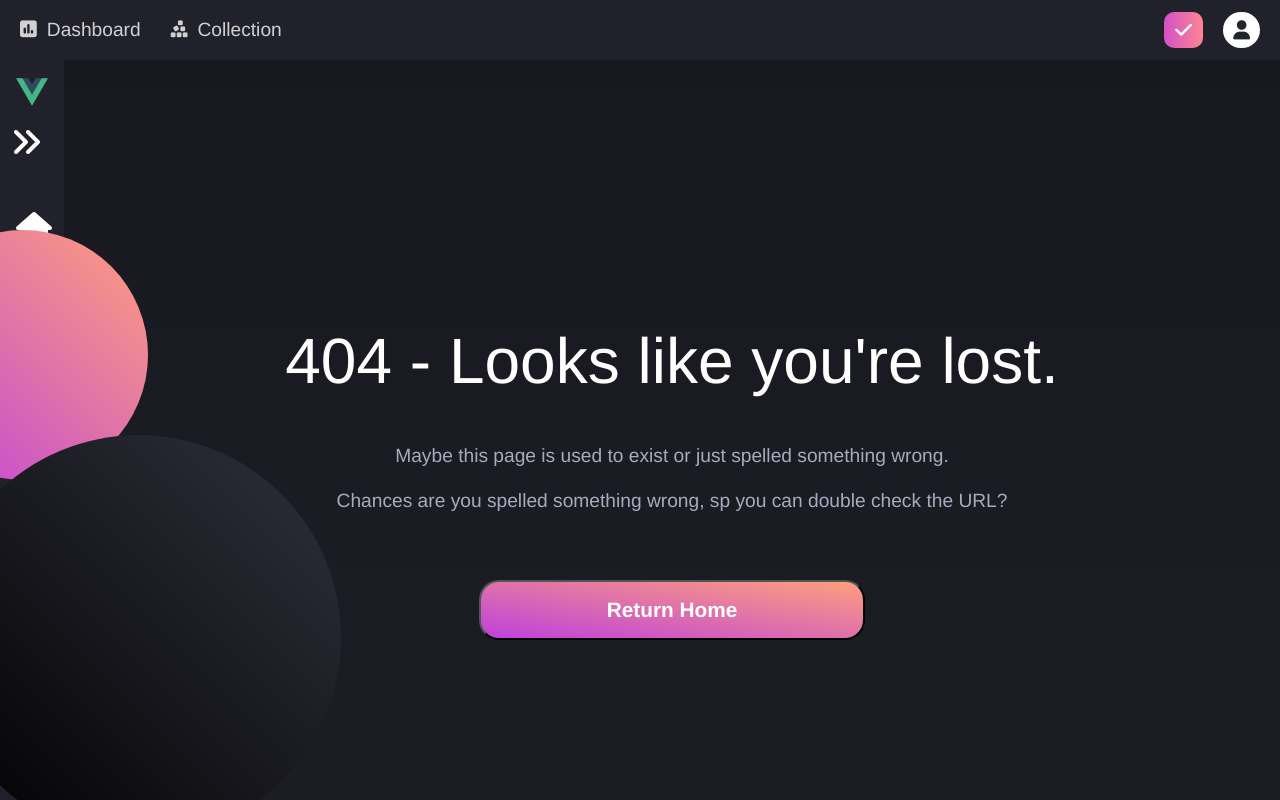
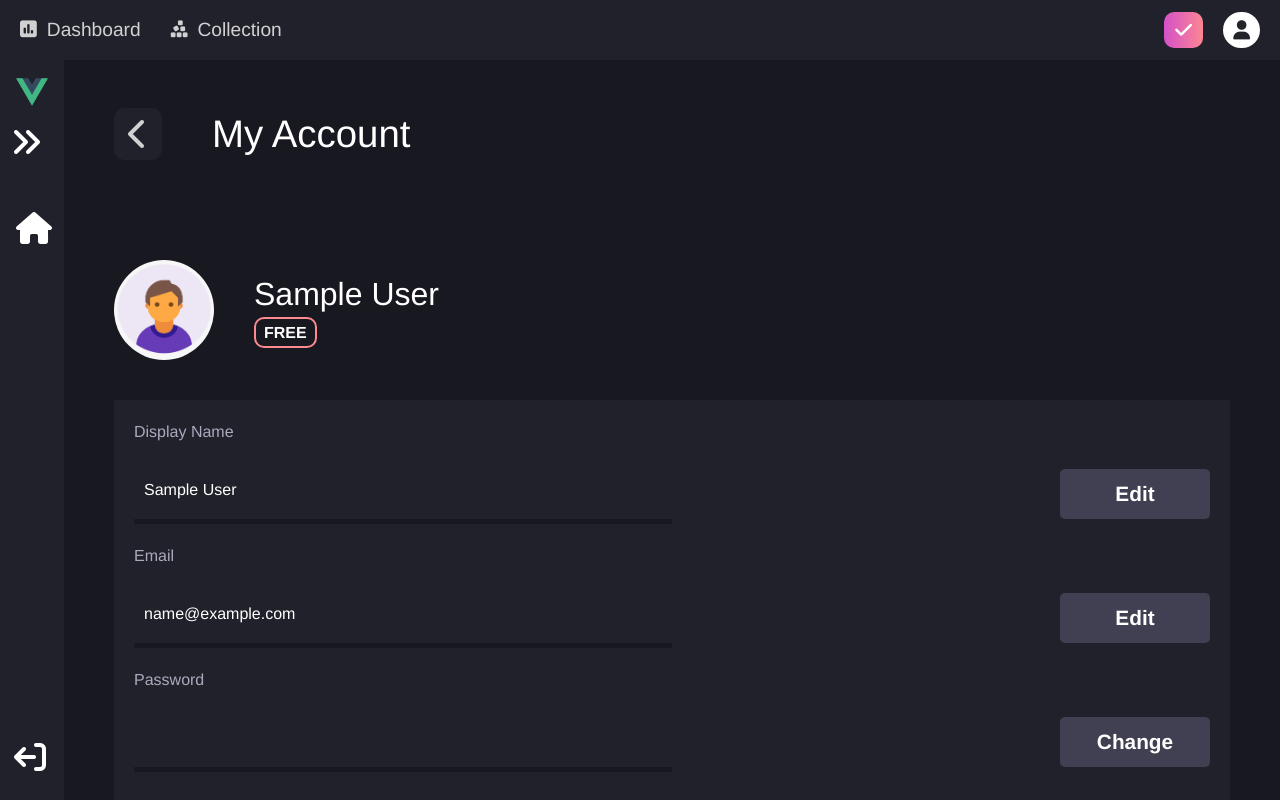
Before and after one commit to imohamedsayed/Vue-ToDo, a Vue app: page /profile in a window 1280 px wide. Built offline with nearby package versions, Linux system fonts and the light colour scheme; sample sign-in values are in the browser's storage.

Commit message:
designing profile

```diff
--- a/src/App.vue
+++ b/src/App.vue
@@ -62,6 +62,7 @@ body {
 :root {
   --dark: #181820;
   --dark-alt: #30303d;
+  --space-grey: #21212b;
   --gradient-a: #d753c5;
   --gradient-b: #fd8a8f;
   --skin: #fc76a1;
--- a/src/components/Header.vue
+++ b/src/components/Header.vue
@@ -6,7 +6,10 @@
     </div>
     <div class="user">
       <i class="fa-solid fa-check"></i>
-      <i class="fa-solid fa-user"></i>
+      <i
+        class="fa-solid fa-user"
+        @click="$router.push({ name: 'profile' })"
+      ></i>
     </div>
   </div>
 </template>
--- a/src/components/LoginForm.vue
+++ b/src/components/LoginForm.vue
@@ -56,7 +56,7 @@ export default {
         );
         if (result.status == 200) {
           if (result.data.length > 0) {
-            localStorage.setItem("user", JSON.stringify(result.data));
+            localStorage.setItem("user", JSON.stringify(result.data[0]));
             this.$router.push({ name: "home" });
           } else {
             this.theme = "error";
--- a/src/components/SideBar.vue
+++ b/src/components/SideBar.vue
@@ -16,12 +16,6 @@
           <i class="fa-solid fa-home"></i>
         </div>
         <span class="text">Home</span>
-      </router-link>
-      <router-link :to="{ name: 'about' }" class="button">
-        <div class="text-center">
-          <i class="fa-solid fa-user"></i>
-        </div>
-        <span class="text">Profile</span>
       </router-link>
     </div>
     <div class="flex"></div>
--- /dev/null
+++ b/src/components/Title.vue
@@ -0,0 +1,39 @@
+<template>
+  <div class="title">
+    <i
+      class="fa-solid fa-chevron-left"
+      @click="$router.push({ name: 'home' })"
+    ></i>
+    <h2><slot /></h2>
+  </div>
+</template>
+
+<script>
+export default {};
+</script>
+
+<style lang="scss" scoped>
+.title {
+  display: flex;
+  gap: 50px;
+  align-items: center;
+  font-size: 2rem;
+  i {
+    background-color: var(--space-grey);
+    color: #d1d1d2;
+    padding: 10px 12px;
+    border-radius: 10px;
+    transition: all 0.3s ease;
+    cursor: pointer;
+    &:hover {
+      transform: scale(1.05);
+      box-shadow: 1px 1px 5px 2px var(--space-grey);
+    }
+  }
+  h2 {
+    color: #fff;
+    margin: 0;
+    font-size: 2.4rem;
+  }
+}
+</style>
--- a/src/router/index.js
+++ b/src/router/index.js
@@ -4,6 +4,7 @@ import Landing from "../views/Landing.vue";
 import Signup from "../views/Signup.vue";
 import Login from "../views/Login.vue";
 import NotFound from "../views/NotFound.vue";
+import Profile from "../views/Profile.vue";
 const routes = [
   {
     path: "/home",
@@ -16,12 +17,6 @@ const routes = [
     component: Landing,
   },
   {
-    path: "/about",
-    name: "about",
-    component: () =>
-      import(/* webpackChunkName: "about" */ "../views/AboutView.vue"),
-  },
-  {
     path: "/signup",
     name: "signup",
     component: Signup,
@@ -30,6 +25,11 @@ const routes = [
     path: "/login",
     name: "login",
     component: Login,
+  },
+  {
+    path: "/profile",
+    name: "profile",
+    component: Profile,
   },
   {
     path: "/:catchAll(.*)",
--- a/src/views/AboutView.vue
+++ /dev/null
@@ -1,7 +0,0 @@
-<template>
-  <div class="about"></div>
-</template>
-
-<script>
-export default {};
-</script>
--- /dev/null
+++ b/src/views/Profile.vue
@@ -0,0 +1,157 @@
+<template>
+  <div class="container pt-5">
+    <div class="profile">
+      <Title>My Account</Title>
+      <div class="user">
+        <div class="img-box">
+          <img src="../assets/user.png" class="img-fluid" alt="" />
+        </div>
+        <div class="name text-start">
+          <h2>{{ user.name }}</h2>
+          <span>Free</span>
+        </div>
+      </div>
+
+      <form @submit.prevent="" class="text-start">
+        <label>Display Name</label>
+        <div class="field">
+          <div class="inputting">
+            <input type="text" v-model="userName" />
+          </div>
+          <div class="action">
+            <button>Edit</button>
+          </div>
+        </div>
+        <label>Email</label>
+        <div class="field">
+          <div class="inputting">
+            <input type="email" v-model="userEmail" />
+          </div>
+          <div class="action">
+            <button>Edit</button>
+          </div>
+        </div>
+        <label>Password</label>
+        <div class="field">
+          <div class="inputting">
+            <input type="password" v-model="userPassword" />
+          </div>
+          <div class="action">
+            <button>Change</button>
+          </div>
+        </div>
+      </form>
+
+      <div class="signOut">
+        <button>Sign Out</button>
+      </div>
+    </div>
+  </div>
+</template>
+
+<script>
+import Title from "../components/Title.vue";
+export default {
+  data() {
+    return {
+      user: "",
+      userName: "",
+      userEmail: "",
+      userPassword: "",
+    };
+  },
+  mounted() {
+    let user = localStorage.getItem("user");
+    if (!user) {
+      this.$router.push({ name: "login" });
+    } else {
+      this.user = JSON.parse(user);
+      this.userName = JSON.parse(user).name;
+      this.userPassword = JSON.parse(user).password;
+      this.userEmail = JSON.parse(user).email;
+    }
+  },
+  components: { Title },
+};
+</script>
+
+<style lang="scss" scoped>
+.profile {
+  .user {
+    width: 100%;
+    display: flex;
+    align-items: center;
+    gap: 40px;
+    margin-top: 100px;
+    .img-box {
+      img {
+        height: 100px;
+        width: 100px;
+        border-radius: 50%;
+      }
+    }
+    .name {
+      h2 {
+        color: white;
+      }
+      span {
+        color: #fff;
+        padding: 5px 8px;
+        font-weight: 700;
+        text-transform: uppercase;
+        border-radius: 10px;
+        border: 2px solid var(--gradient-b);
+      }
+    }
+  }
+  button {
+    width: 150px;
+    height: 50px;
+    background: #414052;
+    border-radius: 5px;
+    border: none;
+    outline: none;
+    transition: all 0.3s ease;
+    color: white;
+    &:hover {
+      background: #5f5e74;
+    }
+  }
+  form {
+    background: var(--space-grey);
+    max-width: 100%;
+    width: 100% !important;
+    padding: 20px;
+    margin-top: 40px;
+    label {
+      color: var(--grey);
+    }
+    .field {
+      display: flex;
+      align-items: center;
+      > div {
+        flex: 1 1 0;
+      }
+      .inputting {
+        input {
+          border: none;
+          outline: none;
+          padding-bottom: 5px;
+          border-radius: 0;
+          border-bottom: 5px solid var(--dark);
+          &:focus {
+            outline: none;
+            transform: none;
+          }
+        }
+      }
+      .action {
+        text-align: right;
+      }
+    }
+  }
+  .signOut {
+    margin-top: 40px;
+  }
+}
+</style>
```
Also changed, not shown: src/assets/user.png (added).
